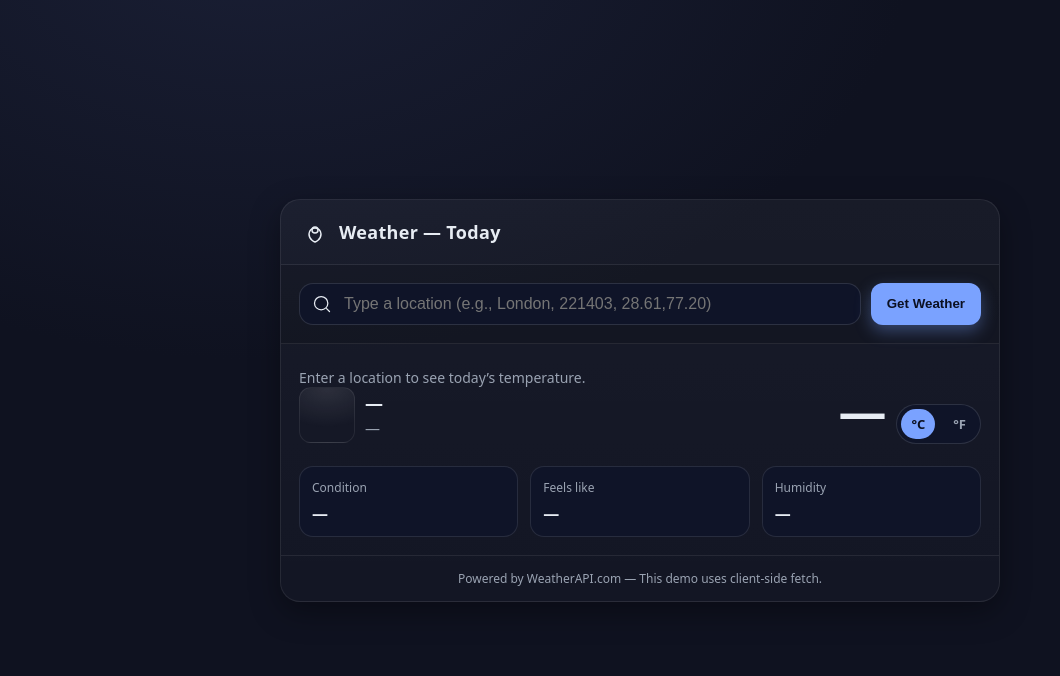
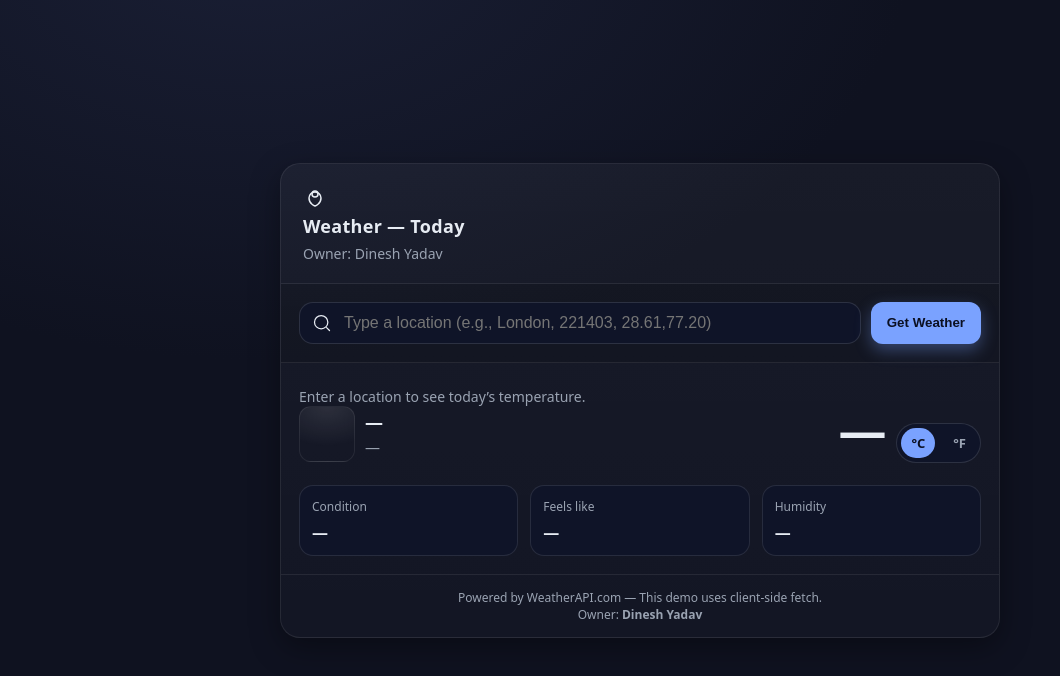
Before and after one commit to DineshYadav06/Web-Development-, a plain HTML site: page Project/weather.html in a window 1280 px wide. Shown: the whole page, without its empty margins (0-1060 px from the left). Drawn offline with Linux system fonts and the light colour scheme.

Commit message:
Upgrade the Weather cheacker

```diff
--- a/Project/weather.html
+++ b/Project/weather.html
@@ -45,8 +45,9 @@
       padding: 20px 22px;
       border-bottom: 1px solid rgba(255,255,255,0.08);
       display: flex;
-      align-items: center;
-      gap: 12px;
+      flex-direction: column;
+      align-items: flex-start;
+      gap: 6px;
     }
 
     header h1 {
@@ -54,6 +55,11 @@
       font-weight: 650;
       margin: 0;
       letter-spacing: 0.3px;
+    }
+
+    header small {
+      font-size: 14px;
+      color: var(--muted);
     }
 
     .search {
@@ -202,6 +208,7 @@
           <circle cx="12" cy="10" r="3" stroke="currentColor" stroke-width="1.5"/>
         </svg>
         <h1>Weather — Today</h1>
+        <small>Owner: Dinesh Yadav</small>
       </header>
 
       <div class="search" role="search">
@@ -255,14 +262,14 @@
       </div>
 
       <footer>
-        Powered by WeatherAPI.com — This demo uses client-side fetch.
+        Powered by WeatherAPI.com — This demo uses client-side fetch.<br>
+        Owner: <strong>Dinesh Yadav</strong>
       </footer>
     </div>
   </div>
 
   <script>
-    // 👉 Replace with your API key if needed. You shared one in chat — using it here:
-    const API_KEY = "470886d23706429f8e045506251708"; // ⚠️ Public in client-side code
+    const API_KEY = "470886d23706429f8e045506251708";
 
     const els = {
       query: document.getElementById('query'),
@@ -280,8 +287,8 @@
       unitF: document.getElementById('unitF')
     };
 
-    let lastData = null; // store latest API payload
-    let showC = true;    // default unit is Celsius
+    let lastData = null;
+    let showC = true;
 
     function setStatus(msg, isError = false) {
       els.status.textContent = msg;
@@ -303,7 +310,6 @@
       els.loc.textContent = `${location.region || ''} ${location.tz_id ? '• ' + location.tz_id : ''}`.trim();
       els.cond.textContent = current.condition?.text || '—';
 
-      // Icon
       els.condIcon.innerHTML = '';
       if (current.condition?.icon) {
         const img = new Image();
@@ -314,7 +320,6 @@
         els.condIcon.appendChild(img);
       }
 
-      // Numbers
       const c = Math.round(current.temp_c);
       const f = Math.round(current.temp_f);
       const fc = Math.round(current.feelslike_c);
@@ -347,7 +352,6 @@
       }
     }
 
-    // Events
     els.go.addEventListener('click', () => {
       const q = els.query.value.trim();
       if (!q) { setStatus('Please type a location first.', true); return; }
@@ -369,9 +373,6 @@
 
     els.unitC.addEventListener('click', () => setUnit(true));
     els.unitF.addEventListener('click', () => setUnit(false));
-
-    // Optional: prefill with a sample so users see something quickly
-    // fetchWeather('London');
   </script>
 </body>
 </html>
```
